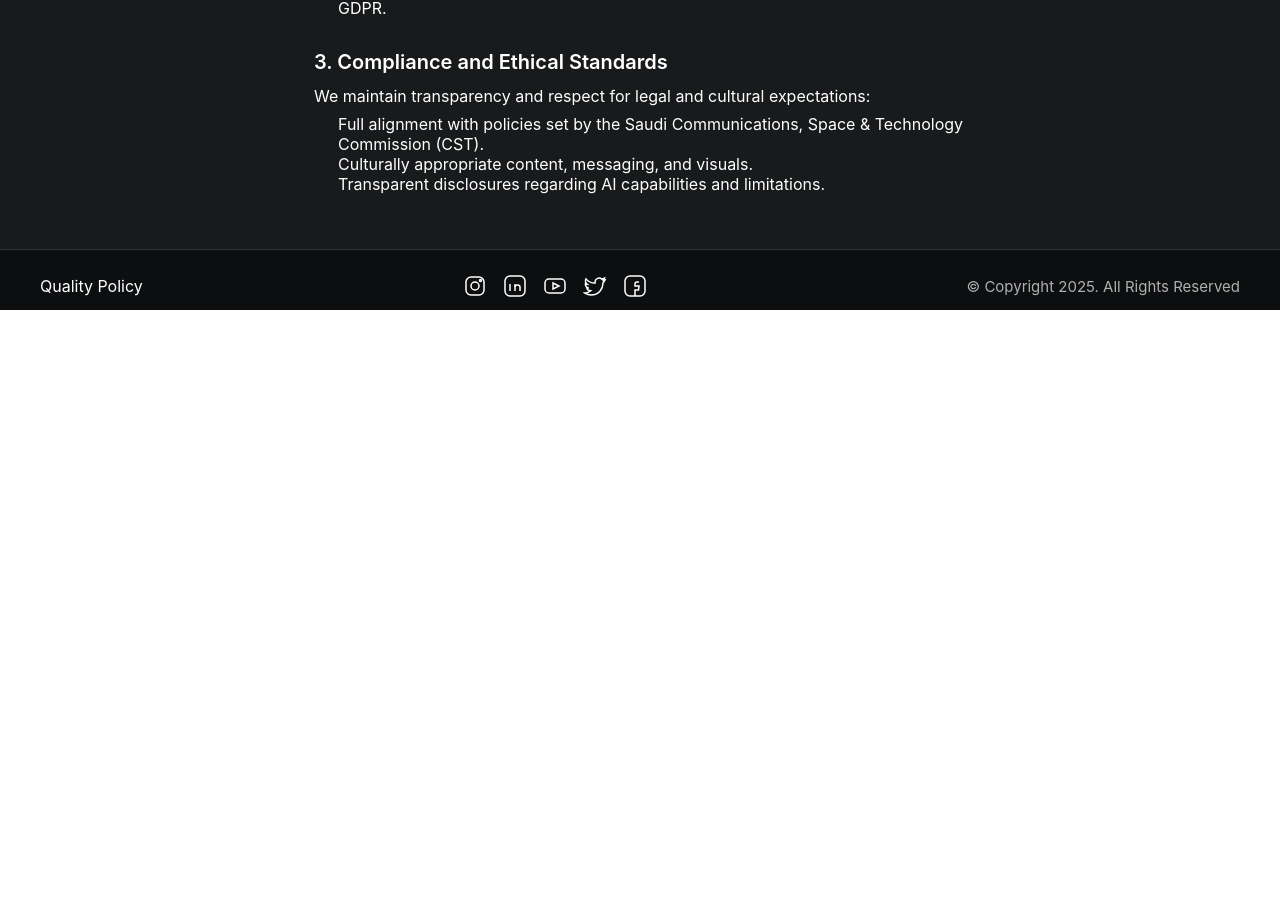
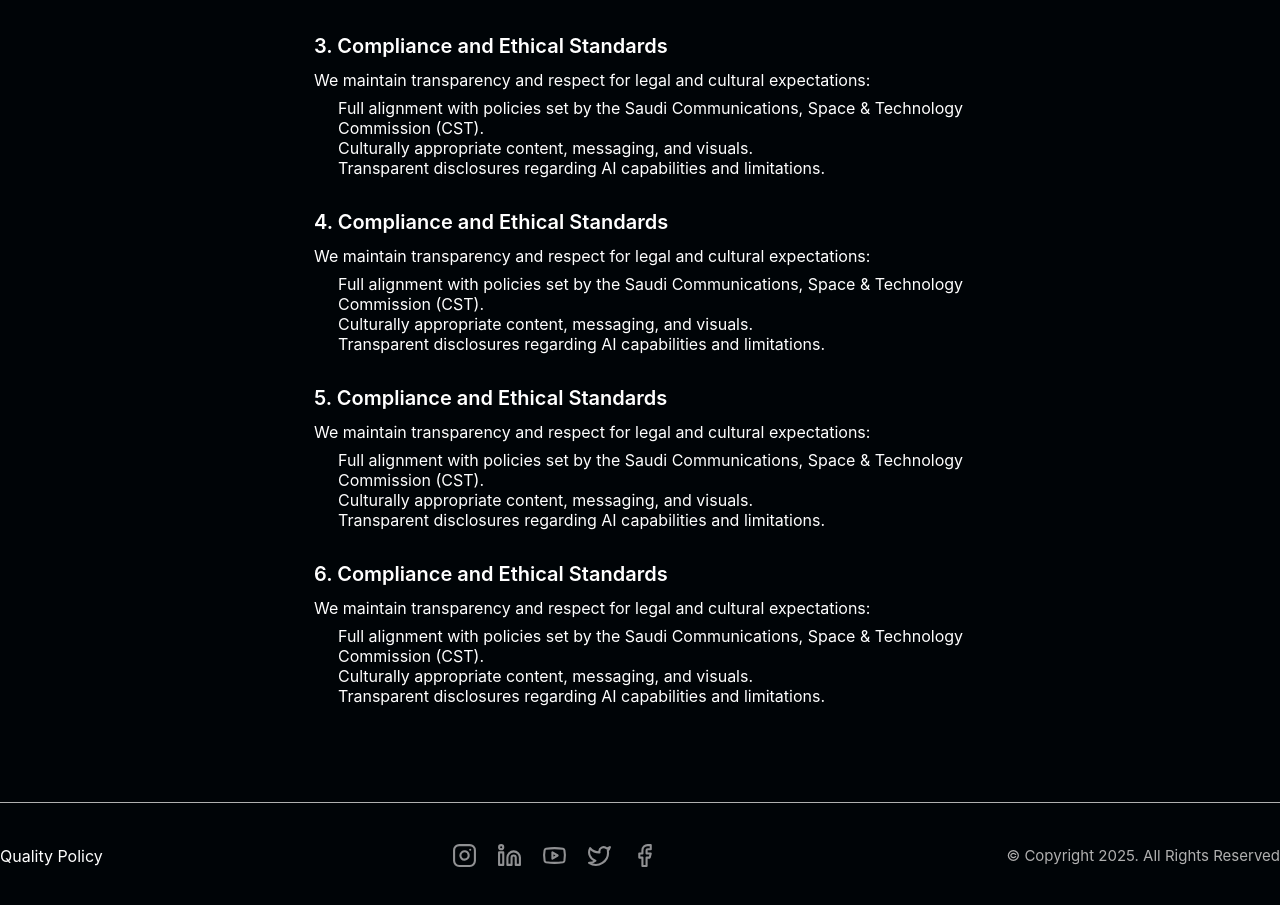
Before and after one commit to MiqayelChaloyan/neura_seal, a React (Vite) app: page /quality-policy in a window 1280 px wide. Shown: the part 551-1456 px from the top of the page. Before the commit the page ends 861 px from the top, so only its background shows below. Built offline with nearby package versions, Linux system fonts and the light colour scheme; a web font is replaced by a local one.

Commit message:
feat: policy & footer

```diff
--- a/src/components/Footer/index.jsx
+++ b/src/components/Footer/index.jsx
@@ -1,65 +1,42 @@
 import React from 'react';
 
-const iconStyle = {
-  width: 24,
-  height: 24,
-  margin: '0 8px',
-  verticalAlign: 'middle',
-  fill: 'none',
-  stroke: '#fff',
-  strokeWidth: 1.5,
-};
+import { Instagram, Linkedin, Youtube, Twitter, Facebook } from 'lucide-react';
+import { Link } from 'react-router-dom';
+
+import { Hosts } from '../../constants/hosts';
+import { Pages } from '../../constants/pages';
+
+import './styles.css';
+
 
 const Footer = () => {
   return (
-    <footer style={{
-      background: '#0C0E0F',
-      color: '#fff',
-      borderTop: '1px solid #333',
-      padding: '24px 0 12px 0',
-      fontFamily: 'Montserrat, Arial, sans-serif',
-      fontSize: 16,
-      width: '100%',
-      position: 'relative',
-      bottom: 0,
-    }}>
-      <div style={{
-        maxWidth: 1400,
-        margin: '0 auto',
-        display: 'flex',
-        alignItems: 'center',
-        justifyContent: 'space-between',
-        padding: '0 40px',
-      }}>
-        {/* Left: Quality Policy */}
+    <footer className="footer">
+      <div className="footer-content">
         <div>
-          <a href="/quality-policy" style={{ color: '#fff', textDecoration: 'none' }}>Quality Policy</a>
+          <Link to={Pages.QUALITY_POLICY} className="footer-link">
+            Quality Policy
+          </Link>
         </div>
-        {/* Center: Social Icons */}
-        <div style={{ display: 'flex', alignItems: 'center' }}>
-          {/* Instagram */}
-          <a href="#" aria-label="Instagram">
-            <svg style={iconStyle} viewBox="0 0 24 24"><rect x="3" y="3" width="18" height="18" rx="5"/><circle cx="12" cy="12" r="4"/><circle cx="17.5" cy="6.5" r="1"/></svg>
-          </a>
-          {/* LinkedIn */}
-          <a href="#" aria-label="LinkedIn">
-            <svg style={iconStyle} viewBox="0 0 24 24"><rect x="2" y="2" width="20" height="20" rx="5"/><line x1="7" y1="10" x2="7" y2="17"/><line x1="7" y1="7" x2="7" y2="7"/><line x1="12" y1="10" x2="12" y2="17"/><path d="M12 13c0-1.1 1.1-2 2.5-2s2.5.9 2.5 2v4"/></svg>
-          </a>
-          {/* YouTube */}
-          <a href="#" aria-label="YouTube">
-            <svg style={iconStyle} viewBox="0 0 24 24"><rect x="2" y="5" width="20" height="14" rx="4"/><polygon points="10,9 16,12 10,15"/></svg>
-          </a>
-          {/* Twitter */}
-          <a href="#" aria-label="Twitter">
-            <svg style={iconStyle} viewBox="0 0 24 24"><path d="M22 5.92a8.38 8.38 0 0 1-2.36.65A4.13 4.13 0 0 0 21.4 4.1a8.19 8.19 0 0 1-2.6 1A4.1 4.1 0 0 0 12 8.09c0 .32.04.64.1.94A11.65 11.65 0 0 1 3 4.89a4.07 4.07 0 0 0-.55 2.06c0 1.42.72 2.68 1.82 3.42a4.07 4.07 0 0 1-1.86-.51v.05c0 1.98 1.41 3.63 3.28 4a4.1 4.1 0 0 1-1.85.07c.52 1.62 2.03 2.8 3.82 2.83A8.23 8.23 0 0 1 2 19.11a11.62 11.62 0 0 0 6.29 1.84c7.55 0 11.68-6.26 11.68-11.68 0-.18 0-.36-.01-.54A8.18 8.18 0 0 0 22 5.92z"/></svg>
-          </a>
-          {/* Facebook */}
-          <a href="#" aria-label="Facebook">
-            <svg style={iconStyle} viewBox="0 0 24 24"><rect x="2" y="2" width="20" height="20" rx="5"/><path d="M16 8h-2a2 2 0 0 0-2 2v2h4l-.5 4h-3.5v6"/></svg>
-          </a>
+        <div className="social-icons-footer">
+          <Link to={Hosts.INSTAGRAM}>
+            <Instagram width={25} height={25} />
+          </Link>
+          <Link to={Hosts.LINKEDIN}>
+            <Linkedin width={25} height={25} />
+          </Link>
+          <Link to={Hosts.YOUTUBE}>
+            <Youtube width={25} height={25} />
+          </Link>
+          <Link to={Hosts.TWITTER}>
+            <Twitter width={25} height={25} />
+          </Link>
+          <Link to={Hosts.FACEBOOK}>
+            <Facebook width={25} height={25} />
+          </Link>
         </div>
         {/* Right: Copyright */}
-        <div style={{ color: '#b0b0b0', fontSize: 15 }}>
+        <div className="footer-copyright">
           © Copyright 2025. All Rights Reserved
         </div>
       </div>
--- /dev/null
+++ b/src/components/Footer/styles.css
@@ -0,0 +1,53 @@
+.footer {
+  background: #000407;
+  color: #fff;
+  padding: 24px 0 12px 0;
+  font-size: 16px;
+  width: 100%;
+  position: relative;
+  bottom: 0;
+}
+
+.footer-content {
+  max-width: 1400px;
+  margin: 0 auto;
+  display: flex;
+  align-items: center;
+  justify-content: space-between;
+  border-top: 1px solid #b0b0b0;
+  padding-top: 40px;
+  padding-bottom: 40px;
+}
+
+.footer-link {
+  color: #fff;
+  text-decoration: none;
+}
+
+.footer-copyright {
+  color: #b0b0b0;
+  font-size: 15px;
+}
+
+.social-icons-footer {
+    display: flex;
+    gap: 20px;
+    align-items: center;
+    justify-content: center;
+}
+
+.social-icons-footer a {
+    color: var(--icon-color);
+    text-decoration: none;
+    display: flex;
+    align-items: center;
+    justify-content: center;
+    margin: 0;
+    width: auto;
+}
+
+.social-icons-footer a:hover {
+    opacity: 0.7;
+    transition: opacity 0.3s ease;
+    color: var(--icon-hover-color);
+}
--- a/src/components/HamburgerMenu/index.jsx
+++ b/src/components/HamburgerMenu/index.jsx
@@ -25,7 +25,7 @@ const listVariants = {
   hidden: {},
   visible: {
     transition: {
-      staggerChildren: 0.2, // delay between each item
+      staggerChildren: 0.2,
     },
   },
 };
@@ -179,8 +179,6 @@ const HamburgerMenu = () => {
                     {Titles.contactUs}
                   </motion.li>
                 </motion.ul>
-
-
                 <div className="menu-sections">
                   <section ref={sectionRefs[0]} className="menu-section">
                     <AboutUs />
--- a/src/constants/pages.jsx
+++ b/src/constants/pages.jsx
@@ -1,6 +1,7 @@
 const Pages = {
     HOME: '/',
     TECHNOLOGY: '/technology',
+    QUALITY_POLICY: '/quality-policy',
 };
 
 export {
--- a/src/pages/QualityPolicy/index.jsx
+++ b/src/pages/QualityPolicy/index.jsx
@@ -1,49 +1,62 @@
 import React from 'react';
+import './styles.css';
 
 const QualityPolicy = () => {
   return (
-    <div style={{
-      minHeight: '100vh',
-      background: '#181A1B',
-      color: '#fff',
-      display: 'flex',
-      flexDirection: 'column',
-      alignItems: 'center',
-      justifyContent: 'center',
-      fontFamily: 'Montserrat, Arial, sans-serif',
-      padding: '40px 0'
-    }}>
-      <div style={{
-        maxWidth: 700,
-        width: '100%',
-        margin: '0 auto',
-        padding: '0 24px',
-      }}>
-        <h1 style={{ fontWeight: 500, fontSize: 40, marginBottom: 32 }}>Quality Policy Statement</h1>
-        <p style={{ fontSize: 16, marginBottom: 32 }}>
+    <div className="quality-policy-root">
+      <div className="quality-policy-container">
+        <h1 className="quality-policy-title">Quality Policy Statement</h1>
+        <p className="quality-policy-description">
           At Neura, we are committed to providing a secure, reliable, and user-focused online experience that reflects the innovation, precision, and trust at the core of our AI-powered authentication and anti-counterfeiting technologies. Our platform aligns fully with Saudi Arabia's digital standards and legal frameworks, while upholding international best practices.
         </p>
-        <div style={{ marginBottom: 32 }}>
-          <h2 style={{ fontWeight: 600, fontSize: 20, marginBottom: 12 }}>1. Commitment to Innovation and Accuracy</h2>
-          <p style={{ marginBottom: 8 }}>Our website is an extension of our secure technology stack:</p>
-          <ul style={{ marginLeft: 24, marginBottom: 0 }}>
+        <div className="quality-policy-section">
+          <h2 className="quality-policy-section-title">1. Commitment to Innovation and Accuracy</h2>
+          <p className="quality-policy-section-desc">Our website is an extension of our secure technology stack:</p>
+          <ul className="quality-policy-list">
             <li>End-to-end encryption and secure storage for all user interactions.</li>
             <li>Compliance with Saudi Data Privacy Law and relevant global frameworks such as GDPR.</li>
             <li>Continuous monitoring and implementation of cybersecurity best practices.</li>
           </ul>
         </div>
-        <div style={{ marginBottom: 32 }}>
-          <h2 style={{ fontWeight: 600, fontSize: 20, marginBottom: 12 }}>2. Security and Data Protection</h2>
-          <p style={{ marginBottom: 8 }}>Our website is an extension of our secure technology stack:</p>
-          <ul style={{ marginLeft: 24, marginBottom: 0 }}>
+        <div className="quality-policy-section">
+          <h2 className="quality-policy-section-title">2. Security and Data Protection</h2>
+          <p className="quality-policy-section-desc">Our website is an extension of our secure technology stack:</p>
+          <ul className="quality-policy-list">
             <li>End-to-end encryption and secure storage for all user interactions.</li>
             <li>Compliance with Saudi Data Privacy Law and relevant global frameworks such as GDPR.</li>
           </ul>
         </div>
-        <div>
-          <h2 style={{ fontWeight: 600, fontSize: 20, marginBottom: 12 }}>3. Compliance and Ethical Standards</h2>
-          <p style={{ marginBottom: 8 }}>We maintain transparency and respect for legal and cultural expectations:</p>
-          <ul style={{ marginLeft: 24, marginBottom: 0 }}>
+        <div className="quality-policy-section">
+          <h2 className="quality-policy-section-title">3. Compliance and Ethical Standards</h2>
+          <p className="quality-policy-section-desc">We maintain transparency and respect for legal and cultural expectations:</p>
+          <ul className="quality-policy-list">
+            <li>Full alignment with policies set by the Saudi Communications, Space & Technology Commission (CST).</li>
+            <li>Culturally appropriate content, messaging, and visuals.</li>
+            <li>Transparent disclosures regarding AI capabilities and limitations.</li>
+          </ul>
+        </div>
+        <div className="quality-policy-section">
+          <h2 className="quality-policy-section-title">4. Compliance and Ethical Standards</h2>
+          <p className="quality-policy-section-desc">We maintain transparency and respect for legal and cultural expectations:</p>
+          <ul className="quality-policy-list">
+            <li>Full alignment with policies set by the Saudi Communications, Space & Technology Commission (CST).</li>
+            <li>Culturally appropriate content, messaging, and visuals.</li>
+            <li>Transparent disclosures regarding AI capabilities and limitations.</li>
+          </ul>
+        </div>
+        <div className="quality-policy-section">
+          <h2 className="quality-policy-section-title">5. Compliance and Ethical Standards</h2>
+          <p className="quality-policy-section-desc">We maintain transparency and respect for legal and cultural expectations:</p>
+          <ul className="quality-policy-list">
+            <li>Full alignment with policies set by the Saudi Communications, Space & Technology Commission (CST).</li>
+            <li>Culturally appropriate content, messaging, and visuals.</li>
+            <li>Transparent disclosures regarding AI capabilities and limitations.</li>
+          </ul>
+        </div>
+        <div className="quality-policy-section">
+          <h2 className="quality-policy-section-title">6. Compliance and Ethical Standards</h2>
+          <p className="quality-policy-section-desc">We maintain transparency and respect for legal and cultural expectations:</p>
+          <ul className="quality-policy-list">
             <li>Full alignment with policies set by the Saudi Communications, Space & Technology Commission (CST).</li>
             <li>Culturally appropriate content, messaging, and visuals.</li>
             <li>Transparent disclosures regarding AI capabilities and limitations.</li>
--- /dev/null
+++ b/src/pages/QualityPolicy/styles.css
@@ -0,0 +1,48 @@
+.quality-policy-root {
+  min-height: 100vh;
+  background: #000407;
+  color: #fff;
+  display: flex;
+  flex-direction: column;
+  align-items: center;
+  justify-content: center;
+  font-family: 'Montserrat', Arial, sans-serif;
+  padding: 40px 0;
+}
+
+.quality-policy-container {
+  max-width: 700px;
+  width: 100%;
+  margin: 0 auto;
+  padding: 0 24px;
+}
+
+.quality-policy-title {
+  font-weight: 500;
+  font-size: 40px;
+  margin-bottom: 32px;
+}
+
+.quality-policy-description {
+  font-size: 16px;
+  margin-bottom: 32px;
+}
+
+.quality-policy-section {
+  margin-bottom: 32px;
+}
+
+.quality-policy-section-title {
+  font-weight: 600;
+  font-size: 20px;
+  margin-bottom: 12px;
+}
+
+.quality-policy-section-desc {
+  margin-bottom: 8px;
+}
+
+.quality-policy-list {
+  margin-left: 24px;
+  margin-bottom: 0;
+}
```
Lines whose indentation alone changed are shown as unchanged.
